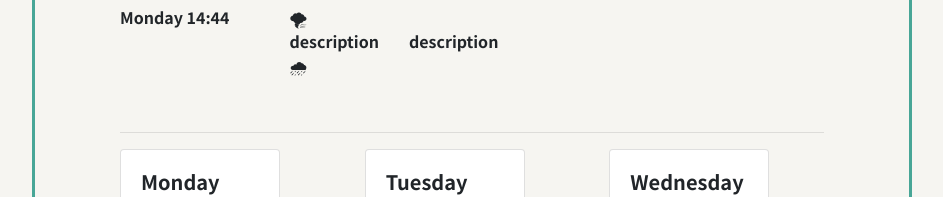
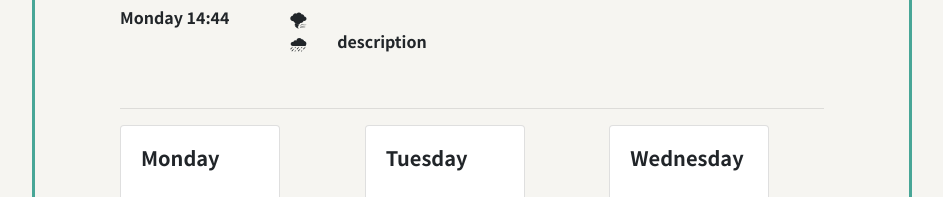
Before and after one commit to nisskatja/shecodes-project2.0, a plain HTML site: page index.html in a window 1280 px wide. Shown: the part 192-389 px from the top of the page, without its empty margins (168-1111 px from the left). Drawn offline with nearby package versions, Linux system fonts and the light colour scheme.

Commit message:
corrected the 2. column
deleted a placeholder

```diff
--- a/index.html
+++ b/index.html
@@ -50,7 +50,6 @@
         <div class="col-auto">
             <ul>
                 <li>🌪</li>
-                <li>description</li>
                 <li>🌧</li>
             </ul>
         </div>
```
